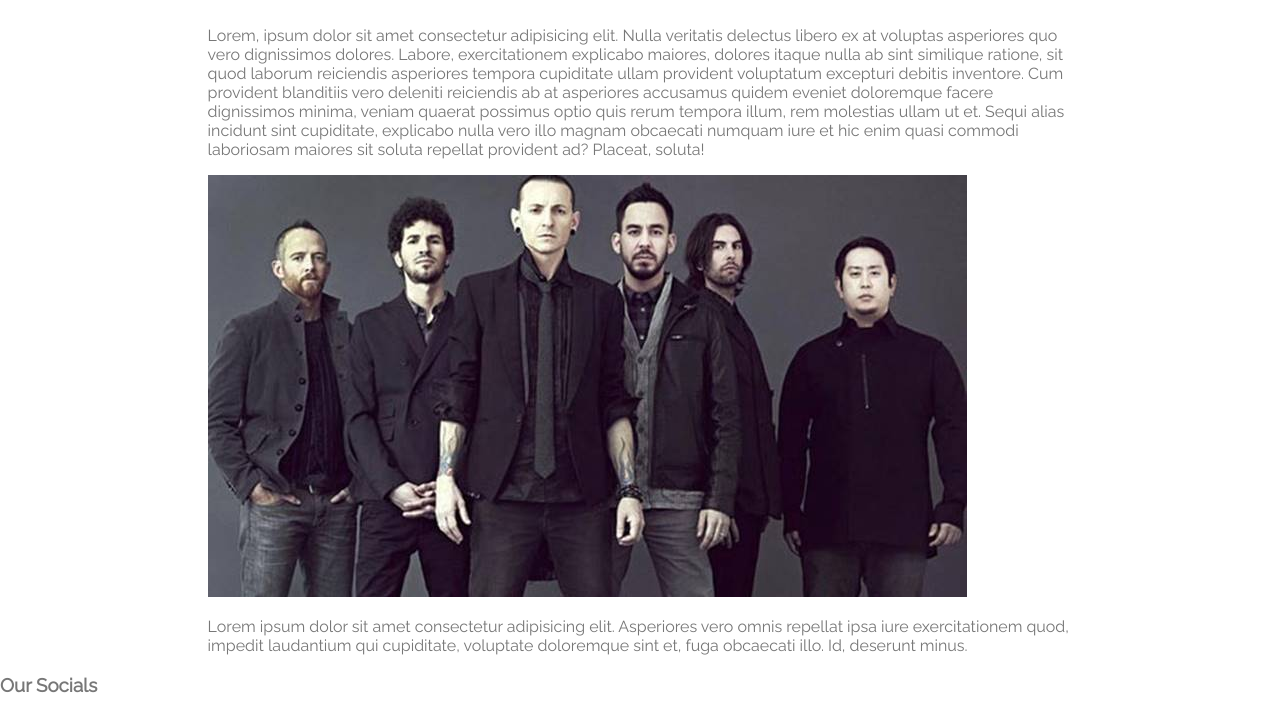
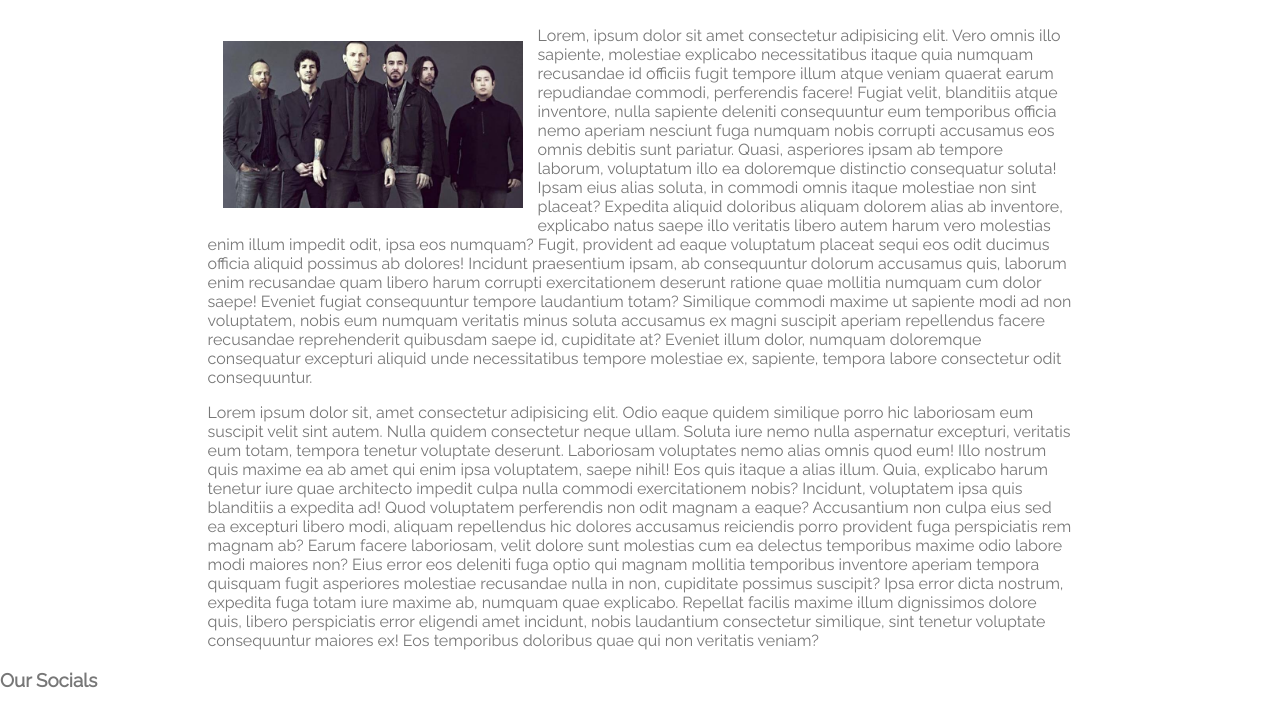
Before and after one commit to shahariarpo/Band_About_Page, a plain HTML site: page Resources/about.html in a window 1280 px wide. Shown: the part 284-989 px from the top of the page. Drawn offline with Linux system fonts and the light colour scheme.

Commit message:
update: about page contents and images

```diff
--- a/Resources/about.html
+++ b/Resources/about.html
@@ -20,29 +20,58 @@
     </header>
     <section class="content-section container">
       <h2 class="section-header">ABOUT</h2>
-      <p>
-        Lorem, ipsum dolor sit amet consectetur adipisicing elit. Nulla
-        veritatis delectus libero ex at voluptas asperiores quo vero dignissimos
-        dolores. Labore, exercitationem explicabo maiores, dolores itaque nulla
-        ab sint similique ratione, sit quod laborum reiciendis asperiores
-        tempora cupiditate ullam provident voluptatum excepturi debitis
-        inventore. Cum provident blanditiis vero deleniti reiciendis ab at
-        asperiores accusamus quidem eveniet doloremque facere dignissimos
-        minima, veniam quaerat possimus optio quis rerum tempora illum, rem
-        molestias ullam ut et. Sequi alias incidunt sint cupiditate, explicabo
-        nulla vero illo magnam obcaecati numquam iure et hic enim quasi commodi
-        laboriosam maiores sit soluta repellat provident ad? Placeat, soluta!
-      </p>
       <img
         class="about-band-image"
         src="/Resources/Images/Band_Members.jpg"
         alt=""
       />
       <p>
-        Lorem ipsum dolor sit amet consectetur adipisicing elit. Asperiores vero
-        omnis repellat ipsa iure exercitationem quod, impedit laudantium qui
-        cupiditate, voluptate doloremque sint et, fuga obcaecati illo. Id,
-        deserunt minus.
+        Lorem, ipsum dolor sit amet consectetur adipisicing elit. Vero omnis
+        illo sapiente, molestiae explicabo necessitatibus itaque quia numquam
+        recusandae id officiis fugit tempore illum atque veniam quaerat earum
+        repudiandae commodi, perferendis facere! Fugiat velit, blanditiis atque
+        inventore, nulla sapiente deleniti consequuntur eum temporibus officia
+        nemo aperiam nesciunt fuga numquam nobis corrupti accusamus eos omnis
+        debitis sunt pariatur. Quasi, asperiores ipsam ab tempore laborum,
+        voluptatum illo ea doloremque distinctio consequatur soluta! Ipsam eius
+        alias soluta, in commodi omnis itaque molestiae non sint placeat?
+        Expedita aliquid doloribus aliquam dolorem alias ab inventore, explicabo
+        natus saepe illo veritatis libero autem harum vero molestias enim illum
+        impedit odit, ipsa eos numquam? Fugit, provident ad eaque voluptatum
+        placeat sequi eos odit ducimus officia aliquid possimus ab dolores!
+        Incidunt praesentium ipsam, ab consequuntur dolorum accusamus quis,
+        laborum enim recusandae quam libero harum corrupti exercitationem
+        deserunt ratione quae mollitia numquam cum dolor saepe! Eveniet fugiat
+        consequuntur tempore laudantium totam? Similique commodi maxime ut
+        sapiente modi ad non voluptatem, nobis eum numquam veritatis minus
+        soluta accusamus ex magni suscipit aperiam repellendus facere recusandae
+        reprehenderit quibusdam saepe id, cupiditate at? Eveniet illum dolor,
+        numquam doloremque consequatur excepturi aliquid unde necessitatibus
+        tempore molestiae ex, sapiente, tempora labore consectetur odit
+        consequuntur.
+      </p>
+      <p>
+        Lorem ipsum dolor sit, amet consectetur adipisicing elit. Odio eaque
+        quidem similique porro hic laboriosam eum suscipit velit sint autem.
+        Nulla quidem consectetur neque ullam. Soluta iure nemo nulla aspernatur
+        excepturi, veritatis eum totam, tempora tenetur voluptate deserunt.
+        Laboriosam voluptates nemo alias omnis quod eum! Illo nostrum quis
+        maxime ea ab amet qui enim ipsa voluptatem, saepe nihil! Eos quis itaque
+        a alias illum. Quia, explicabo harum tenetur iure quae architecto
+        impedit culpa nulla commodi exercitationem nobis? Incidunt, voluptatem
+        ipsa quis blanditiis a expedita ad! Quod voluptatem perferendis non odit
+        magnam a eaque? Accusantium non culpa eius sed ea excepturi libero modi,
+        aliquam repellendus hic dolores accusamus reiciendis porro provident
+        fuga perspiciatis rem magnam ab? Earum facere laboriosam, velit dolore
+        sunt molestias cum ea delectus temporibus maxime odio labore modi
+        maiores non? Eius error eos deleniti fuga optio qui magnam mollitia
+        temporibus inventore aperiam tempora quisquam fugit asperiores molestiae
+        recusandae nulla in non, cupiditate possimus suscipit? Ipsa error dicta
+        nostrum, expedita fuga totam iure maxime ab, numquam quae explicabo.
+        Repellat facilis maxime illum dignissimos dolore quis, libero
+        perspiciatis error eligendi amet incidunt, nobis laudantium consectetur
+        similique, sint tenetur voluptate consequuntur maiores ex! Eos
+        temporibus doloribus quae qui non veritatis veniam?
       </p>
     </section>
     <footer>
--- a/Resources/style.css
+++ b/Resources/style.css
@@ -86,3 +86,8 @@ body {
   text-align: left;
   font-size: 2.2em;
 }
+.about-band-image {
+  float: left;
+  width: 300px;
+  margin: 15px;
+}
```
